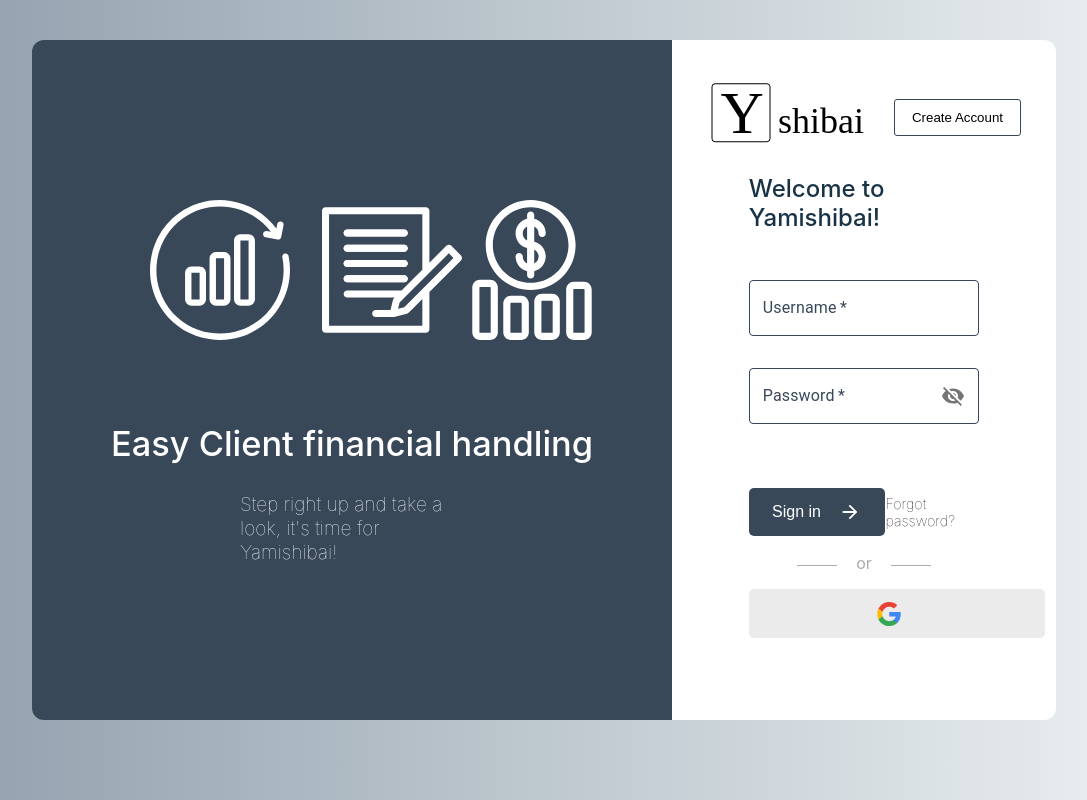
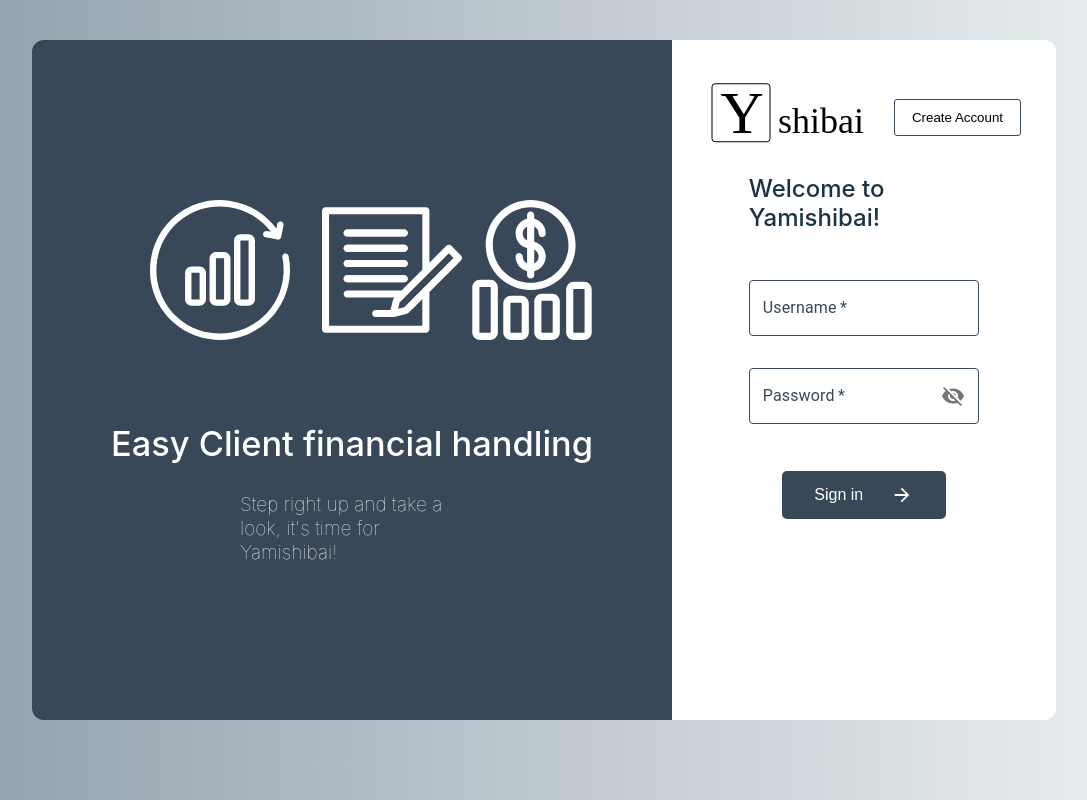
Before and after one commit to stanley-tarce/avion-banking-app, a React (Create React App) app in the folder banking-app/: page /signin in a window 1280 px wide. Shown: the whole page, without its empty margins (96-1183 px from the left). Built offline with nearby package versions, Linux system fonts and the light colour scheme.

Commit message:
Removed google sign in for the mean time

```diff
--- a/banking-app/src/Page/Login.js
+++ b/banking-app/src/Page/Login.js
@@ -8,7 +8,6 @@ import contract from '../assets/login/contract.svg';
 import dollarSymbol from '../assets/login/dollarSymbol.svg';
 import ArrowForwardIcon from '@material-ui/icons/ArrowForward';
 import Asset from '../assets/login/Asset.svg';
-import GoogleLogo from '../assets/login/GoogleLogo.svg';
 import VisibilityIcon from '@material-ui/icons/Visibility';
 import VisibilityOffIcon from '@material-ui/icons/VisibilityOff';
 import { useNavigate } from 'react-router-dom';
@@ -299,7 +298,7 @@ const Login = (props) => {
                         <div
                             style={{
                                 display: 'flex',
-                                justifyContent: 'space-between',
+                                justifyContent: 'center',
                                 alignItems: 'center',
                                 marginTop: '2.9em'
                             }}>
@@ -311,16 +310,16 @@ const Login = (props) => {
                                     style={{
                                         height: '22px',
                                     }} /></button>
-                            <h5
+                            {/* <h5
                                 className='forgotPass'
                                 style={{
                                     fontWeight: 'lighter',
                                     fontSize: '0.9rem',
                                     cursor: 'pointer',
                                     userSelect: 'none'
-                                }}>Forgot password?</h5>
+                                }}>Forgot password?</h5> */}
                         </div>
-                        <div
+                        {/* <div
                             style={{
                                 display: 'flex',
                                 justifyContent: 'center',
@@ -349,7 +348,7 @@ const Login = (props) => {
                                 src={GoogleLogo}
                                 alt="google-logo"
                             />
-                        </div>
+                        </div> */}
                     </form>
                 </div>
             </div>
```
